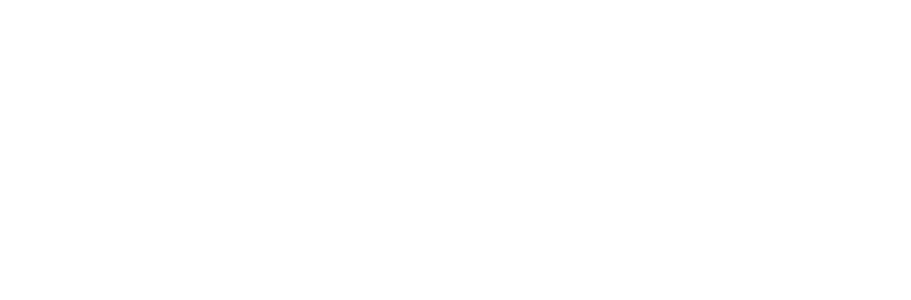
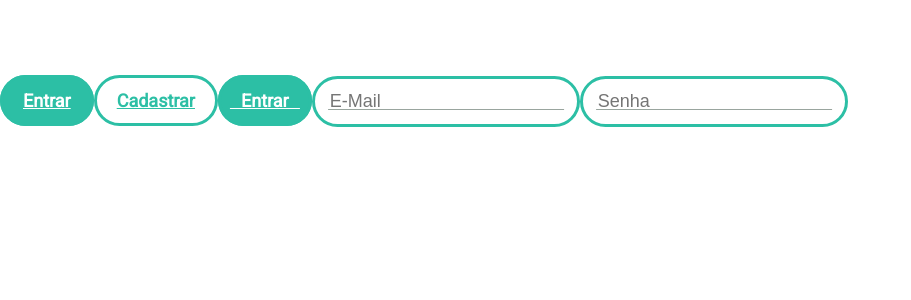
Before and after one commit to 1ChristianAlex/ladies-first, a React (Create React App) app in the folder frontend/: page /components in a window 1280 px wide. Shown: the top 300 px of the page, without its empty margins (0-911 px from the left). Built offline with nearby package versions, Linux system fonts and the light colour scheme.

Commit message:
refac: realocated components test page from login page

```diff
--- /dev/null
+++ b/frontend/src/pages/Components/Components.jsx
@@ -0,0 +1,17 @@
+import React from 'react';
+import { Button, Input, LoginForm, Title } from 'components';
+
+const Components = () => {
+  return (
+    <LoginForm>
+      <Title underlined text="Página de login" />
+      <Button text="Entrar" href="https://google.com" />
+      <Button text="Cadastrar" active href="https://google.com" />
+      <Button text="Entrar" bigger href="https://google.com" />
+      <Input placeholder="E-Mail" type="email" />
+      <Input placeholder="Senha" type="password" />
+    </LoginForm>
+  )
+};
+
+export default Components;
--- a/frontend/src/pages/Login/Login.jsx
+++ b/frontend/src/pages/Login/Login.jsx
@@ -2,7 +2,7 @@ import React from 'react';
 import { Button, Input, LoginForm, Title } from 'components';
 import { useLocation } from 'react-router-dom';
 
-import { Form, Container } from './styles';
+import { Container } from './styles';
 
 const Login = () => {
   // TODO: Criar um custom hook pra diminuir código
@@ -15,7 +15,6 @@ const Login = () => {
         <Title underlined text="Página de login" />
         <Button text="Entrar" href="https://google.com" />
         <Button text="Cadastrar" active href="https://google.com" />
-        <Button text="Entrar" bigger href="https://google.com" />
         <Input placeholder="E-Mail" type="email" />
         <Input placeholder="Senha" type="password" />
       </LoginForm>
--- a/frontend/src/pages/index.js
+++ b/frontend/src/pages/index.js
@@ -1,3 +1,4 @@
 export { default as Home } from './Home/Home';
 export { default as Login } from './Login/Login';
 export { default as Perfil } from './Perfil/Perfil';
+export { default as Components } from './Components/Components';
--- a/frontend/src/routes/index.jsx
+++ b/frontend/src/routes/index.jsx
@@ -3,13 +3,15 @@ import { BrowserRouter as Router, Switch } from 'react-router-dom';
 import PublicRoute from './PublicRoute';
 import PrivateRoute from './PrivateRoute';
 
-import { Home, Login, Perfil } from '../pages';
+import { Home, Login, Perfil, Components } from '../pages';
 
 const Routes = () => (
   <Router>
     <Switch>
       <PublicRoute path="/" exact component={Home} />
       <PublicRoute path="/login" component={Login} />
+      <PublicRoute path="/components" component={Components} />
+
       <PrivateRoute path="/perfil" component={Perfil} />
     </Switch>
   </Router>
```
